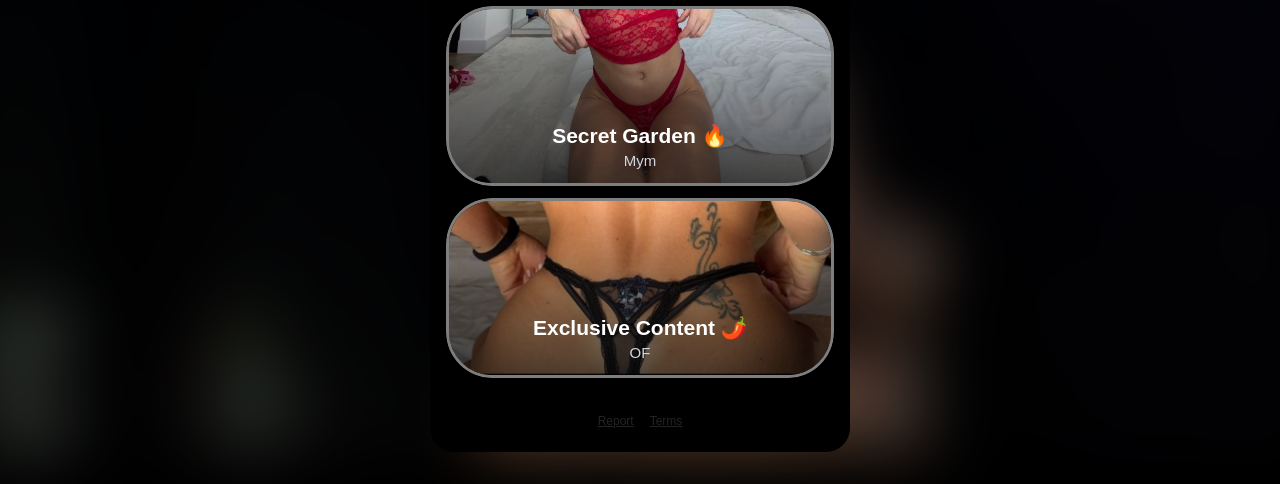
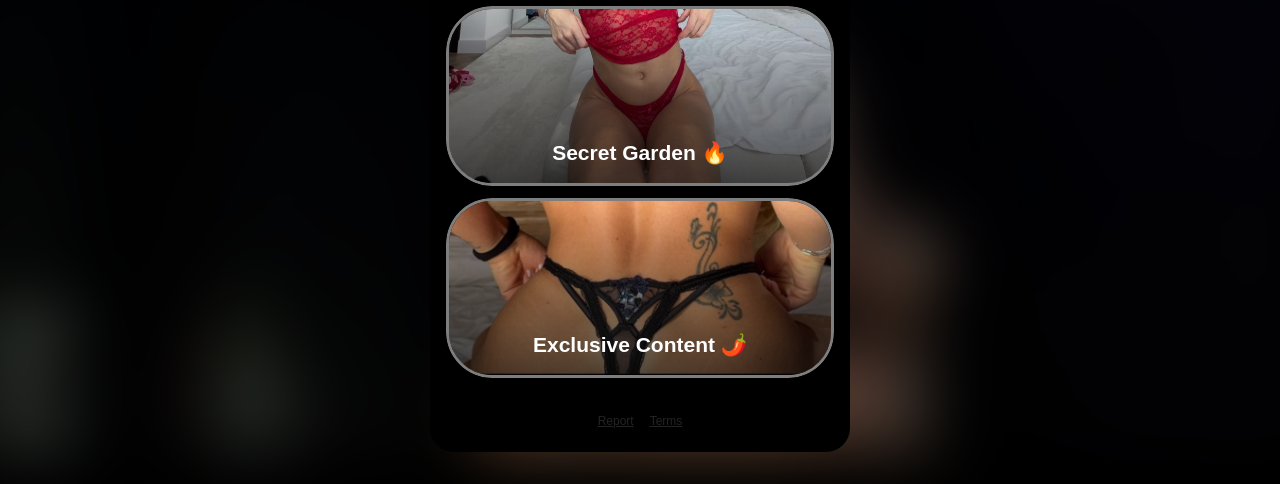
Before and after one commit to Msh-Elie/juicylilie.com, a website: page public/index.html in a window 1280 px wide. Shown: the part 367-851 px from the top of the page. Drawn offline with Linux system fonts and the light colour scheme.

Commit message:
Update index.html

```diff
--- a/public/index.html
+++ b/public/index.html
@@ -627,7 +627,7 @@
         <div class="card-gradient"></div>
         <div class="card-text">
           <h3>Secret Garden 🔥</h3>
-          <p>Mym</p>
+          <p></p>
         </div>
 
         <div class="sensitive-overlay">
@@ -658,7 +658,7 @@
         <div class="card-gradient"></div>
         <div class="card-text">
           <h3>Exclusive Content 🌶️</h3>
-          <p>OF</p>
+          <p></p>
         </div>
 
         <div class="sensitive-overlay">
```
